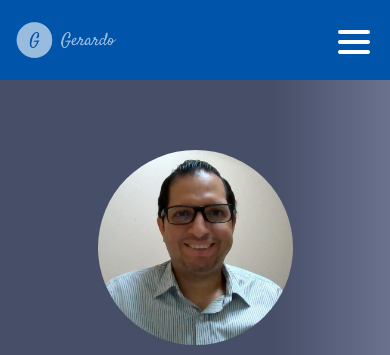
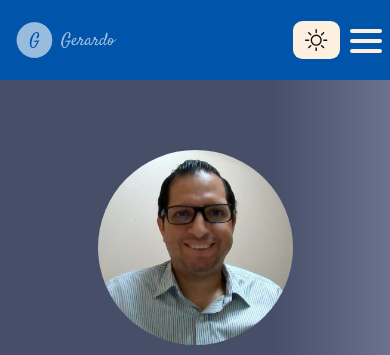
Before and after one commit to gerardogarnica/personal-web, a plain HTML site: page src/index.htm in a window 390 px wide. Shown: the top 355 px of the page. Drawn offline with Linux system fonts and the light colour scheme.

Commit message:
Make responsive theme toggle header section.

```diff
--- a/src/index.htm
+++ b/src/index.htm
@@ -35,11 +35,7 @@
                 <div class="header-nav-container">
                     <a href="index.htm" id="header-nav-logo" class="header-nav-logo-dark"></a>
 
-                    <div class="header-nav-mobile">
-                        <a id="header-nav-toggle" class="header-nav-toggle"><span></span></a>
-                    </div>
-
-                    <div id="header-nav-menu-container" class="header-nav-menu-container">
+                    <div class="header-nav-menu">
                         <button type="button" id="header-nav-theme-container" class="header-nav-theme-container" title="Modo claro/oscuro">
                             <span id="header-nav-theme-icon-moon" class="header-nav-theme-icon">
                                 <svg xmlns="http://www.w3.org/2000/svg" fill="currentColor" class="bi bi-moon" viewBox="0 0 16 16"><path d="M6 .278a.768.768 0 0 1 .08.858 7.208 7.208 0 0 0-.878 3.46c0 4.021 3.278 7.277 7.318 7.277.527 0 1.04-.055 1.533-.16a.787.787 0 0 1 .81.316.733.733 0 0 1-.031.893A8.349 8.349 0 0 1 8.344 16C3.734 16 0 12.286 0 7.71 0 4.266 2.114 1.312 5.124.06A.752.752 0 0 1 6 .278zM4.858 1.311A7.269 7.269 0 0 0 1.025 7.71c0 4.02 3.279 7.276 7.319 7.276a7.316 7.316 0 0 0 5.205-2.162c-.337.042-.68.063-1.029.063-4.61 0-8.343-3.714-8.343-8.29 0-1.167.242-2.278.681-3.286z"/></svg>
@@ -48,6 +44,12 @@
                                 <svg xmlns="http://www.w3.org/2000/svg" fill="currentColor" class="bi bi-sun" viewBox="0 0 16 16"><path d="M8 11a3 3 0 1 1 0-6 3 3 0 0 1 0 6zm0 1a4 4 0 1 0 0-8 4 4 0 0 0 0 8zM8 0a.5.5 0 0 1 .5.5v2a.5.5 0 0 1-1 0v-2A.5.5 0 0 1 8 0zm0 13a.5.5 0 0 1 .5.5v2a.5.5 0 0 1-1 0v-2A.5.5 0 0 1 8 13zm8-5a.5.5 0 0 1-.5.5h-2a.5.5 0 0 1 0-1h2a.5.5 0 0 1 .5.5zM3 8a.5.5 0 0 1-.5.5h-2a.5.5 0 0 1 0-1h2A.5.5 0 0 1 3 8zm10.657-5.657a.5.5 0 0 1 0 .707l-1.414 1.415a.5.5 0 1 1-.707-.708l1.414-1.414a.5.5 0 0 1 .707 0zm-9.193 9.193a.5.5 0 0 1 0 .707L3.05 13.657a.5.5 0 0 1-.707-.707l1.414-1.414a.5.5 0 0 1 .707 0zm9.193 2.121a.5.5 0 0 1-.707 0l-1.414-1.414a.5.5 0 0 1 .707-.707l1.414 1.414a.5.5 0 0 1 0 .707zM4.464 4.465a.5.5 0 0 1-.707 0L2.343 3.05a.5.5 0 1 1 .707-.707l1.414 1.414a.5.5 0 0 1 0 .708z"/></svg>
                             </span>
                         </button>
+
+                        <div class="header-nav-mobile">
+                            <a id="header-nav-toggle" class="header-nav-toggle"><span></span></a>
+                        </div>
+
+                        <div id="header-nav-menu-container" class="header-nav-menu-container">
                             <ul class="header-nav-menu-link-list">
                                 <li><a class="header-nav-menu-link-item active" href="#home">Inicio</a></li>
                                 <li><a class="header-nav-menu-link-item" href="#experience">Experiencia</a></li>
@@ -55,6 +57,7 @@
                                 <li><a class="header-nav-menu-link-item" href="#skills">Habilidades</a></li>
                                 <li><a class="header-nav-menu-link-item" href="#contact">Contacto</a></li>
                             </ul>
+                        </div>
                     </div>
                 </div>
             </nav>
--- a/src/styles/header.css
+++ b/src/styles/header.css
@@ -37,30 +37,33 @@
     width: 133px;
     z-index: 100;
 }
-
 .header-nav-logo-dark:hover,
 .header-nav-logo-light:hover {
     opacity: 0.6;
 }
 
+.header-nav-menu {
+    display: flex;
+    align-items: center;
+    justify-content: space-between;
+}
+
 .header-nav-mobile {
-    display: block;
-    height: 50px;
-    position: absolute;
-    right: 20px;
-    top: 15px;
+    display: flex;
+    position: relative;
+    margin-right: 0.7em;
     width: 32px;
     z-index: 100;
 }
 .header-nav-toggle {
     cursor: pointer;
-    padding: 25px 32px 25px 0;
     position: absolute;
+    top: -1px;
 }
 .header-nav-toggle span,
 .header-nav-toggle span::before,
 .header-nav-toggle span::after {
-    background-color: #FFF;
+    background-color: var(--secondary-highlight-color);
     border-radius: 10px;
     content: '';
     cursor: pointer;
@@ -193,9 +196,13 @@
         display: none;
     }
 
+    .header-nav-menu {
+        flex-direction: row-reverse;
+    }
+
     .header-nav-menu-container {
         display: flex;
-        flex-direction: row-reverse;
+        justify-content: space-between;
         opacity: 1;
     }
 
```
Lines whose indentation alone changed are shown as unchanged.
